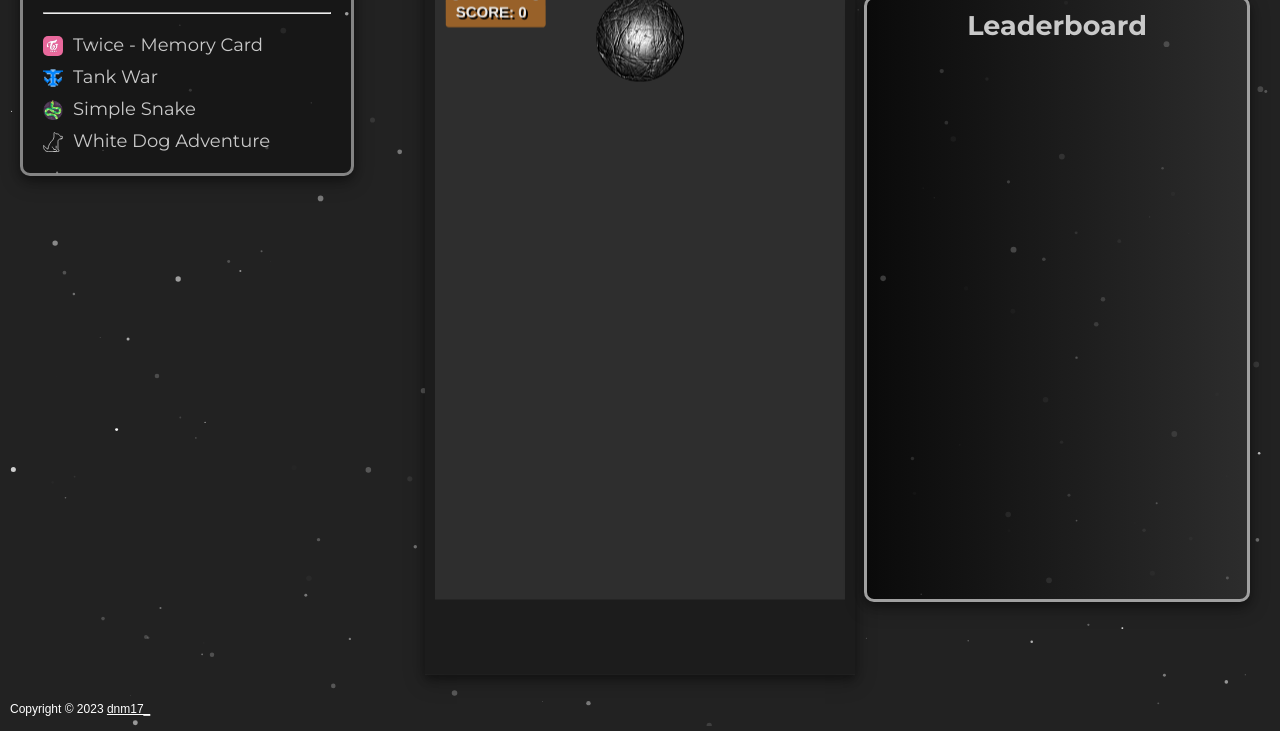
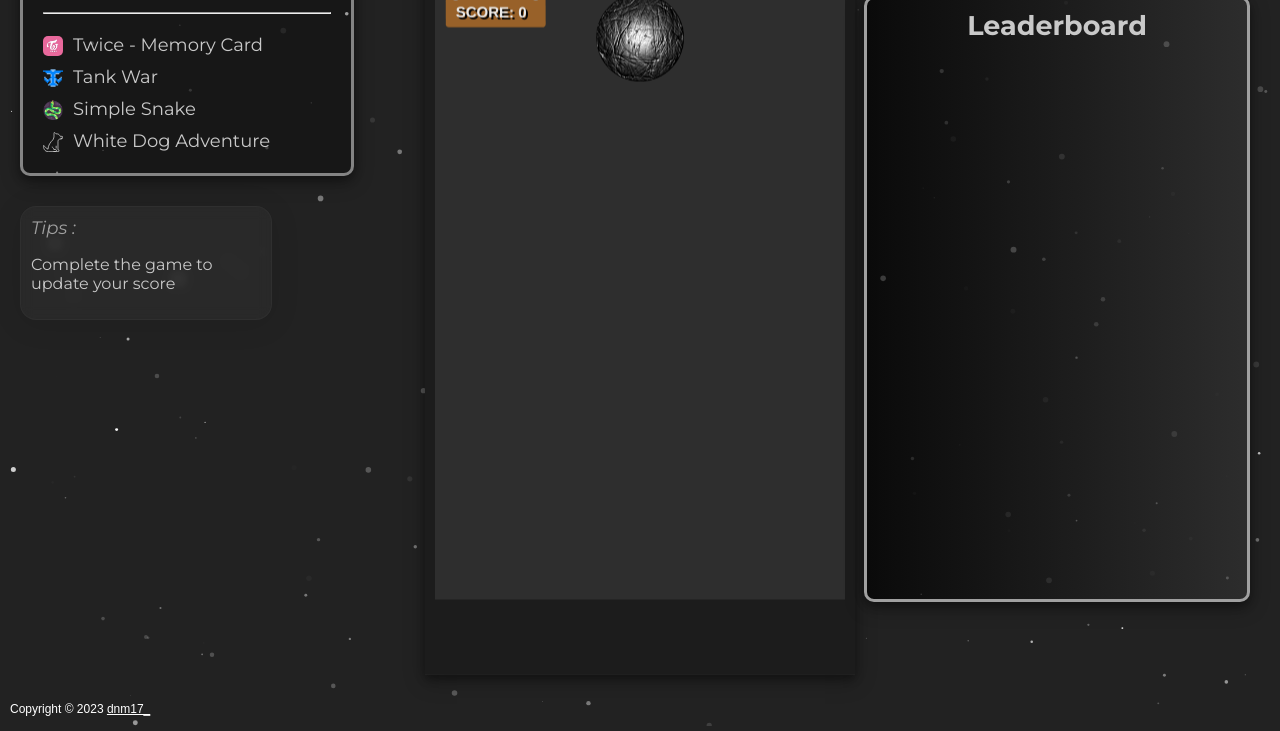
Before and after one commit to dfsdanimaulana/circle-drop, a website built with webpack: page index.html in a window 1280 px wide. Shown: the part 74-805 px from the top of the page. Built offline with nearby package versions, Linux system fonts and the light colour scheme; some packages are replaced by stand-ins of ours; no server answers; the database is empty; animation ran at ten frames a second; files whose address does not match are found by name.

Commit message:
create tips card

```diff
--- a/index.html
+++ b/index.html
@@ -110,7 +110,7 @@
                 <div class="profile_name">
                     <img id="profile-image" src="assets/image/icons/profile-default.svg" alt="Profile Image" />
                     <div>
-                        <span id="profile-name">loading...</span>
+                        <span id="profile-name">Very long username ever</span>
                         <span class="badge" id="profile-badge">__ __ __</span>
                     </div>
                 </div>
@@ -122,6 +122,12 @@
                     <div>
                         <span>RANK: <span id="profile-rank">00</span></span>
                     </div>
+                </div>
+            </div>
+            <div class="tips-card">
+                <span class="tips-title">Tips :</span>
+                <div class="tips-body">
+                    <p id="tips-text">Complete the game to update your score</p>
                 </div>
             </div>
         </div>
--- a/src/index.js
+++ b/src/index.js
@@ -88,7 +88,7 @@ const profileBadge = document.querySelector("#profile-badge")
 const profileRank = document.querySelector("#profile-rank")
 
 function setProfile(data) {
-    profileName.textContent = data.displayName
+    // profileName.textContent = data.displayName
     profileScore.textContent = data.score
     profileImage.src = data.photoURL
     profileBadge.textContent = data.badge.name
--- a/style.css
+++ b/style.css
@@ -234,11 +234,28 @@ body::-webkit-scrollbar-track {
     padding-right: 10px;
 }
 
-.card-wrapper {
-    display: none;
-    position: absolute;
-    top: 20px;
-    left: 20px;
+.tips-card {
+    /* From https://css.glass */
+    background: rgba(80, 80, 80, 0.17);
+    border-radius: 16px;
+    box-shadow: 0 4px 30px rgba(0, 0, 0, 0.1);
+    backdrop-filter: blur(6.4px);
+    -webkit-backdrop-filter: blur(6.4px);
+    border: 1px solid rgba(80, 80, 80, 0.17);
+
+    margin-top: 30px;
+    padding: 10px;
+    width: 230px;
+    max-height: 100px;
+}
+
+.tips-title {
+    color: #a0a0a0;
+    font-style: italic;
+}
+.tips-body {
+    font-size: 16px;
+    color: #c9c9c9;
 }
 .profile {
     margin-top: 30px;
@@ -252,8 +269,7 @@ body::-webkit-scrollbar-track {
     flex-direction: column;
     justify-content: center;
     padding: 15px;
-    max-width: max-content;
-    min-width: 170px;
+    width: 200px;
     font-weight: 400;
 }
 .profile_name {
@@ -262,7 +278,13 @@ body::-webkit-scrollbar-track {
     gap: 10px;
     border-bottom: 2px solid #a0a0a0;
     padding-bottom: 15px;
-    width: 200px;
+}
+.profile_name div {
+    overflow: hidden; /* Hide overflowing text */
+    white-space: nowrap; /* Prevent text from wrapping */
+    text-overflow: ellipsis; /* Display an ellipsis (...) for overflow */
+}
+.profile_name div span:first-child {
     overflow: hidden; /* Hide overflowing text */
     white-space: nowrap; /* Prevent text from wrapping */
     text-overflow: ellipsis; /* Display an ellipsis (...) for overflow */
@@ -308,6 +330,12 @@ body::-webkit-scrollbar-track {
     padding-top: 10px;
     font-size: 0.8em;
     font-weight: 500;
+}
+.card-wrapper {
+    display: none;
+    position: absolute;
+    top: 20px;
+    left: 20px;
 }
 .card {
     background-color: rgba(0, 0, 0, 0.3);
```
Also changed, not shown: dist/service-worker.js, 1 other file.
